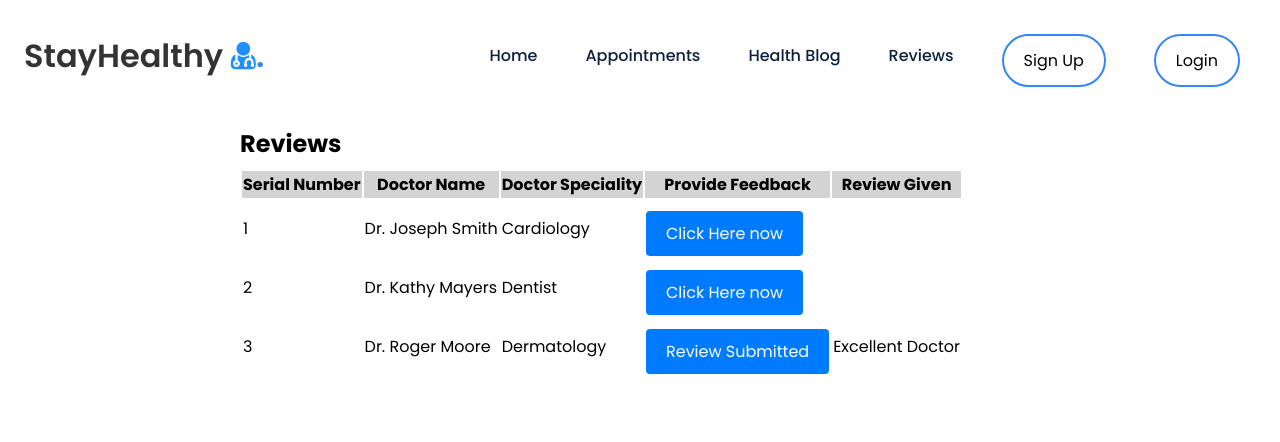
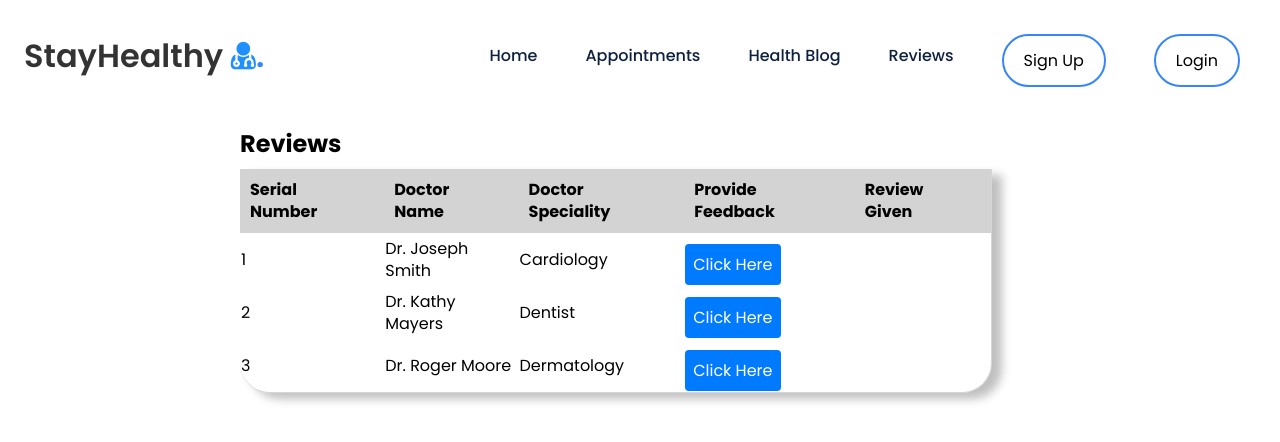
Before and after one commit to FranOMeany/capstone-app, a React (Create React App) app: page /ReviewForm in a window 1280 px wide. Shown: the top 442 px of the page. Built offline with nearby package versions, Linux system fonts and the light colour scheme.

Commit message:
Fix the ReviewForm component

```diff
--- a/public/index.html
+++ b/public/index.html
@@ -24,7 +24,7 @@
       work correctly both with client-side routing and a non-root public URL.
       Learn how to configure a non-root public URL by running `npm run build`.
     -->
-    <title>React App</title>
+    <title>StayHealthy - Medical Services</title>
     <link rel="preconnect" href="https://fonts.googleapis.com" />
     <link rel="preconnect" href="https://fonts.gstatic.com" crossorigin />
     <link href="https://fonts.googleapis.com/css2?family=Poppins:wght@100;200;300;400;500;600;700;800;900&display=swap" rel="stylesheet">
--- a/src/Components/ReviewForm/GiveReviews.css
+++ b/src/Components/ReviewForm/GiveReviews.css
@@ -12,3 +12,7 @@
     margin: 25px;
     border-radius: 10px;
 }
+
+.warning {
+    color: red;
+}
--- a/src/Components/ReviewForm/GiveReviews.js
+++ b/src/Components/ReviewForm/GiveReviews.js
@@ -4,14 +4,19 @@ import React, { useState } from 'react';
 import Star from './Star'; // Import star component
 import './GiveReviews.css';
 
-function GiveReviews() {
-  const [showForm, setShowForm] = useState(false);
-  const [showWarning, setShowWarning] = useState(false);
-  const [formData, setFormData] = useState({ name: '', review: '', rating: 0 });
+function GiveReviews({serial, onSetReviews}) {
+  const [showForm, setShowForm] = useState(false);                                // State to track if the form should be displayed
+  const [submittedMessage, setSubmittedMessage] = useState('');                   // State to store the submitted message
+  const [showWarning, setShowWarning] = useState(false);                          // State to show a warning message
+  const [formData, setFormData] = useState({                                      // State to store form data
+    serial: serial,
+    name: '',     // Name input field
+    review: '',   // Review input field
+    rating: 0     // Rating input field
+  });
 
   const handleButtonClick = () => {
     setShowForm(true);
-    console.log("ShowForm true");
   };
 
   const handleChange = (e) => {
@@ -22,15 +27,19 @@ function GiveReviews() {
   const handleSubmit = (e) => {
     e.preventDefault();
 
-    setFormData({ name: '', review: '', rating: 0 });
+    //console.log("Formdata: ", formData );
 
+    setSubmittedMessage(formData);                          // Set submitted message to the form data
+    onSetReviews(formData);
+
+    // Check if all fields are filled before submitting
     if (formData.name && formData.review && formData.rating > 0) {
-      setShowWarning(false);
+      setShowWarning(false);                                // Hide warning message if all fields are filled
+      setFormData({ serial: 0, name: '', review: '', rating: 0 });     // Reset form data
+      setShowForm(false);
     } else {
-      setShowWarning(true);
+      setShowWarning(true);     // Show warning message if any field is empty
     }
-
-    setShowForm(false)
   };
 
   const handleStarClick = (starIndex) => {
@@ -53,7 +62,7 @@ function GiveReviews() {
 
   return (
     <div>
-      <Button variant="primary" /*disabled*/ onClick={handleButtonClick}>Click Here now</Button>
+      <Button variant="primary" /*disabled*/ onClick={handleButtonClick}>Click Here</Button>
 
       <Popup
         style={{ backgroundColor: "#FFFFFF" }}
--- a/src/Components/ReviewForm/ReviewForm.css
+++ b/src/Components/ReviewForm/ReviewForm.css
@@ -1,3 +1,37 @@
 thead {
     background-color: lightgrey;
 }
+
+table {
+    border-spacing: inherit;
+
+    width: 94%;
+    /* max-width: 600px; */
+    text-align: left;
+    font-family: Arial, sans-serif;
+    font-size: 16px;
+    line-height: 22px;
+    color: #000000;
+    margin-bottom: 20px;
+    border-right: 1px solid #3333;
+    border-bottom: 1px solid #3333;
+    -webkit-border-radius: 0px 0px 30px 30px !important;
+    -moz-border-radius: 0px 0px 30px 30px !important;
+    border-radius: 0px 0px 30px 30px !important;
+    box-shadow: 10px 6px 10px rgba(3, 3, 3, 0.25);
+    -webkit-box-shadow: 10px 6px 10px rgba(3, 3, 3, 0.25);
+    -moz-box-shadow: 10px 6px 10px rgba(3, 3, 3, 0.25);
+}
+
+table th {
+    padding: 10px 25px 10px 10px;
+}
+
+table button {
+    padding: 8px !important;
+}
+
+.btn-disabled {
+    opacity: 0.4 !important;
+    cursor: no-drop !important;
+}
--- a/src/Components/ReviewForm/ReviewForm.js
+++ b/src/Components/ReviewForm/ReviewForm.js
@@ -9,8 +9,10 @@ export default function ReviewForm() {
 
   const handleReview = function (review) {
     setReviews(review);
-  }
-  console.log(reviews)
+    //console.log("Reviews:", review);
+  };
+
+  //console.log("Initial Reviews:",  ( reviews == "" ? "undefined" : reviews ) );
 
   return (
     <div style={{margin: "auto", maxWidth: "800px", marginTop: "10%"}}>
@@ -31,28 +33,48 @@ export default function ReviewForm() {
             <td>Dr. Joseph Smith</td>
             <td>Cardiology</td>
             <td>
-              {<GiveReviews />}
+              {
+                reviews == '' || ( reviews != '' && reviews.serial != 1 ) ? (<GiveReviews serial={1} onSetReviews={handleReview} />) :
+                ( <Button className='btn-disabled' variant="primary" disabled size ='sm'>Submitted</Button> )
+              }
             </td>
-            <td></td>
+            <td>
+              {
+                reviews && reviews.serial == 1 ? ( reviews.review ) : ( '' )
+              }
+            </td>
           </tr>
           <tr>
             <td>2</td>
             <td>Dr. Kathy Mayers</td>
             <td>Dentist</td>
             <td>
-              {<GiveReviews />}
+              {
+                reviews == '' || ( reviews != '' && reviews.serial != 2 ) ? (<GiveReviews serial={2} onSetReviews={handleReview} />) :
+                ( <Button className='btn-disabled' variant="primary" disabled size ='sm'>Submitted</Button> )
+              }
             </td>
-            <td></td>
+            <td>
+              {
+                reviews && reviews.serial == 2 ? ( reviews.review ) : ( '' )
+              }
+            </td>
           </tr>
           <tr>
             <td>3</td>
             <td>Dr. Roger Moore</td>
             <td>Dermatology</td>
             <td>
-              {/* {<GiveReviews onHandleReview={handleReview} />} */}
-              <Button variant="primary" disabled size ='sm'>Review Submitted</Button>
-              </td>
-            <td>Excellent Doctor</td>
+              {
+                reviews == '' || ( reviews != '' && reviews.serial != 3 ) ? (<GiveReviews serial={3} onSetReviews={handleReview} />) :
+                ( <Button className='btn-disabled' variant="primary" disabled size ='sm'>Submitted</Button> )
+              }
+            </td>
+            <td>
+              {
+                reviews && reviews.serial == 3 ? ( reviews.review ) : ( '' )
+              }
+            </td>
           </tr>
         </tbody>
       </Table>
```
Also changed, not shown: 1 other file (tests, documents, lock files or other folders).
